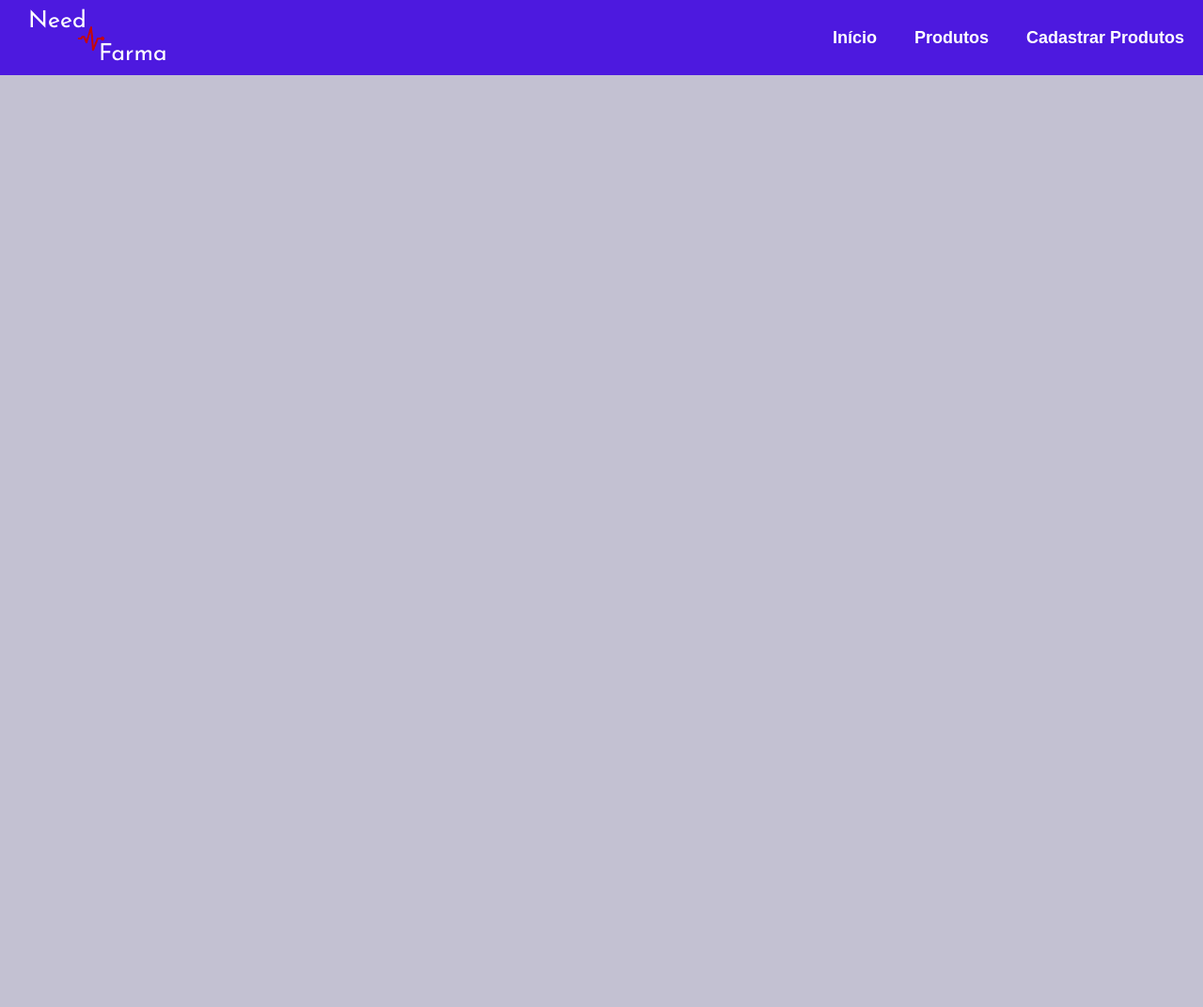
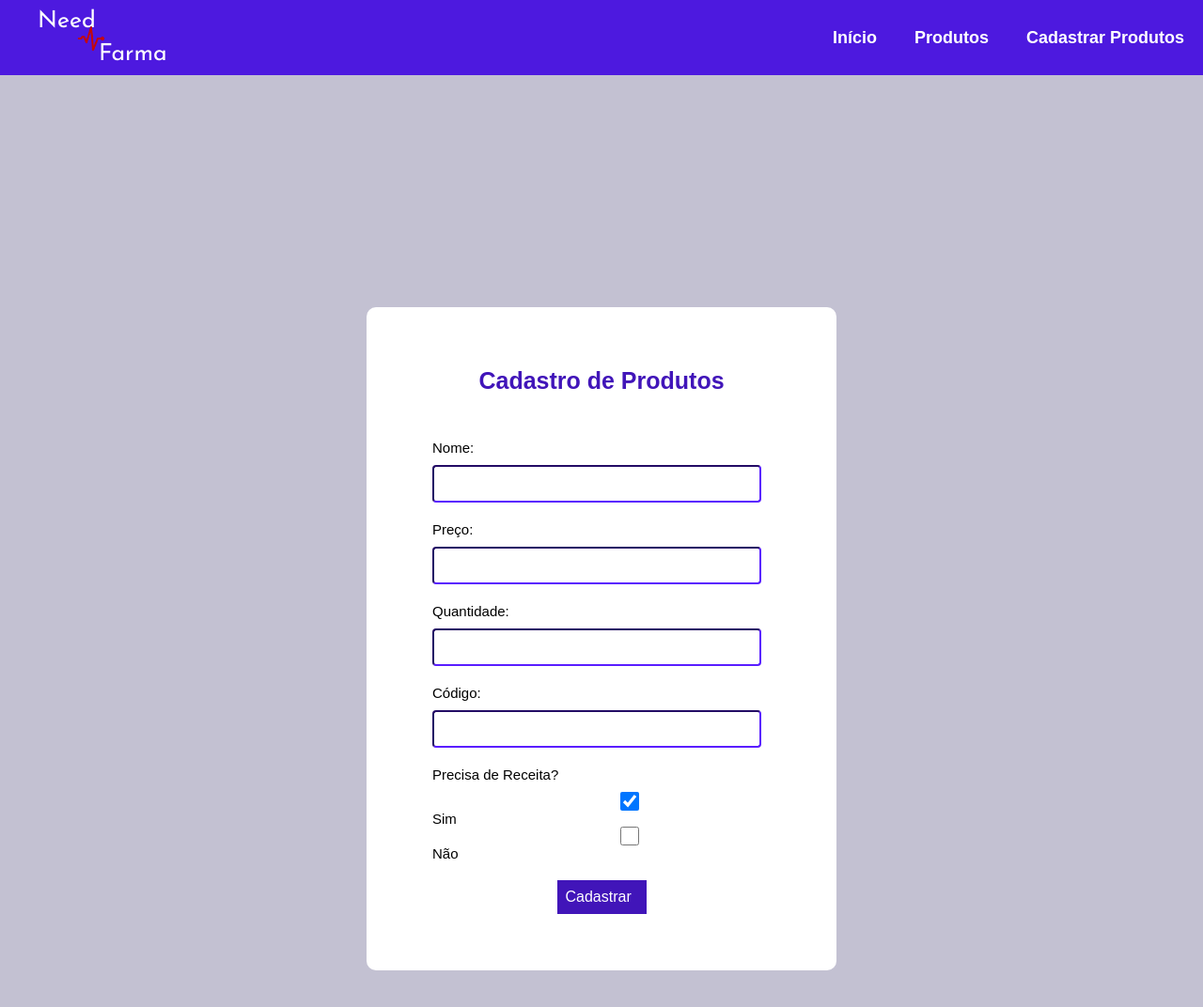
Before and after one commit to Edson-Silva-22/trabalho-de-back-end, a plain HTML site: page telas/CadastrarProduto.html in a window 1280 px wide. Shown: the whole page at 94% size. Before the commit the page ends 800 px from the top, so only its background shows below. Drawn offline with Linux system fonts and the light colour scheme.

Commit message:
tela_de_cadastro

```diff
--- a/telas/CadastrarProduto.html
+++ b/telas/CadastrarProduto.html
@@ -1,11 +1,13 @@
 <!DOCTYPE html>
 <html lang="pt-br">
+
 <head>
     <meta charset="UTF-8">
     <meta name="viewport" content="width=device-width, initial-scale=1.0">
     <title>Document</title>
     <link rel="stylesheet" href="./css/CadastrarProdutos.css">
 </head>
+
 <body>
     <!-- A parte do header vai ser padrão em todas as tela, então não precisa mexer nele por enquanto e o css do menu já esta feito no arquivo Inicio.css -->
     <header>
@@ -29,6 +31,41 @@
     </header>
 
     <!-- o que estiver dentro do main é o que vai mudar em cada tela -->
-    <main></main>
+    <main>
+        <form action="" method="get">
+            <p id="titulo">Cadastro de Produtos</p>
+
+            <div>
+                <label for="nome">Nome:</label>
+                <input type="text" nome="Nome">
+            </div>
+
+            <div>
+                <label for="preço">Preço:</label>
+                <input type="text" name="preço">
+            </div>
+
+            <div>
+                <label for="quantidade">Quantidade:</label>
+                <input type="number" name="quantidade" id="quantidade">
+            </div>
+
+            <div>
+                <label for="código">Código:</label>
+                <input type="number" name="codigo" id="codigo">
+            </div>
+
+            <div id="receita">
+                <label for="receita">Precisa de Receita?</label>
+
+                <input class="check" type="checkbox" name="Sim" checked>Sim
+                <input class="check" type="checkbox" name="Não">Não
+
+            </div>
+            <a href="./Produtos.html" id="cadastro">Cadastrar</a>
+
+        </form>
+    </main>
 </body>
+
 </html>
--- a/telas/css/CadastrarProdutos.css
+++ b/telas/css/CadastrarProdutos.css
@@ -76,4 +76,90 @@
     margin-left: 2rem;
 }
 
+/*Estilização do formulario de cadastro*/
+
+main {
+    height: 150vh;
+    background-color: #c3c1d2;
+    display: flex;
+    justify-content: center;
+}
+
+
+div {
+    display: flex;
+    flex-direction: column;
+    width: 30%;
+    font-family: Arial, Helvetica, sans-serif;
+    font-size: 1.5rem;
+    padding: 1rem;
+    }
+
+div, label {
+    padding-bottom: 1rem;
+}
+
+#receita{
+    width: 100%;
+    padding-bottom: 2rem;
+}
+
+
+input {
+
+    border-color: #4115b9;
+    border-radius: 4px;
+    height: 4rem;
+    width: 35rem;
+}
+
+form {
+    width: 500px;
+    margin: auto;
+    display: flex;
+    flex-direction: column;
+    background:#ffffff;
+    padding: 6rem;
+    border-radius: 1rem;
+}
+
+.check{
+    height: 20px;
+    width: 20px;
+    margin: auto 20rem;
+
+}
+
+/*#btn {
+    margin: auto;
+    font-size: 16px;
+    font-family: Arial, Helvetica, sans-serif;
+    padding: 8px 8px;
+    border: 1px #4115b9 solid;
+    background: #4115b9;
+    color: #ffffff;
+    width: 25%;
+}*/
+
+#cadastro{
+    margin: auto;
+    font-size: 16px;
+    font-family: Arial, Helvetica, sans-serif;
+    padding: 8px 8px;
+    border: 1px #4115b9 solid;
+    background: #4115b9;
+    color: #ffffff;
+    width: 25%;
+}
+
+p {
+    margin: auto;
+    font-size: 25px;
+    color: #4115b9;
+    font-weight: 600;
+    font-family: Arial, Helvetica, sans-serif ;
+    padding-top: 1%;
+    padding-bottom: 10%;
+}
+
 /* as configurações acima são para o menu que vai está em toda as telas */
```
